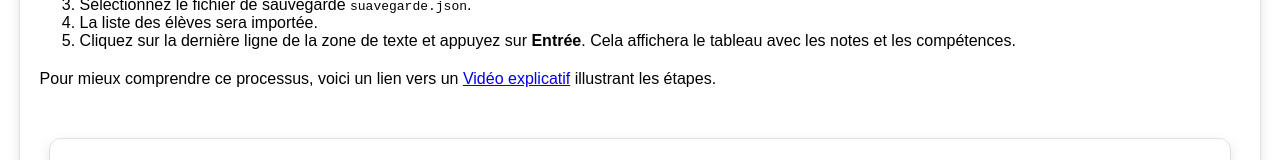
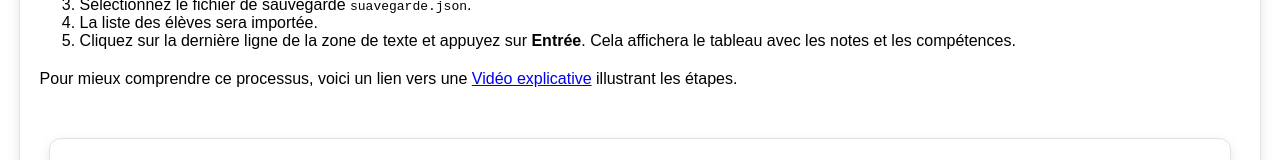
Before and after one commit to ThomasTEDUNNE/react-sophie-1.2, a React (Create React App) app: page / in a window 1280 px wide. Both pictures are taken after a click on the element "▶ Voir le tutoriel pour Sauvegarde/Importer". Shown: the part 552-712 px from the top of the page. Built offline with nearby package versions, Linux system fonts and the light colour scheme.

Commit message:
correction orthographique

```diff
--- a/src/App.js
+++ b/src/App.js
@@ -378,13 +378,13 @@ function App() {
               </li>
             </ol>
             <p>
-              Pour mieux comprendre ce processus, voici un lien vers un{" "}
+              Pour mieux comprendre ce processus, voici un lien vers une{" "}
               <a
                 href="https://youtu.be/UGvQhq05JMA"
                 target="_blank"
                 rel="noopener noreferrer"
               >
-                Vidéo explicatif
+                Vidéo explicative
               </a>{" "}
               illustrant les étapes.
             </p>
```
